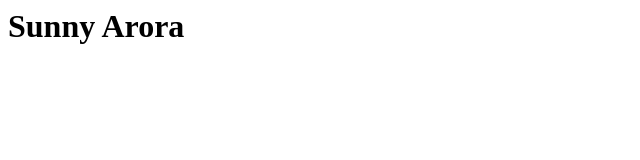
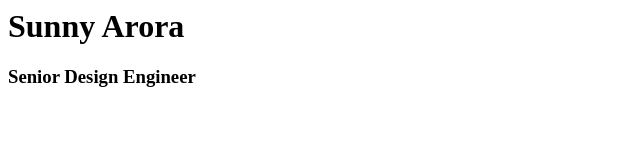
Before and after one commit to sunnysf/newTest, a plain HTML site: page index.html in a window 1280 px wide. Shown: the whole page, without its empty margins (0-640 px from the left). Drawn offline with Linux system fonts and the light colour scheme.

Commit message:
newTest2

```diff
--- a/index.html
+++ b/index.html
@@ -6,6 +6,7 @@
 	<body>
 
 			<h1>Sunny Arora</h1>
+			<h3>Senior Design Engineer</h3>
 
 	</body>
 </html>
```
